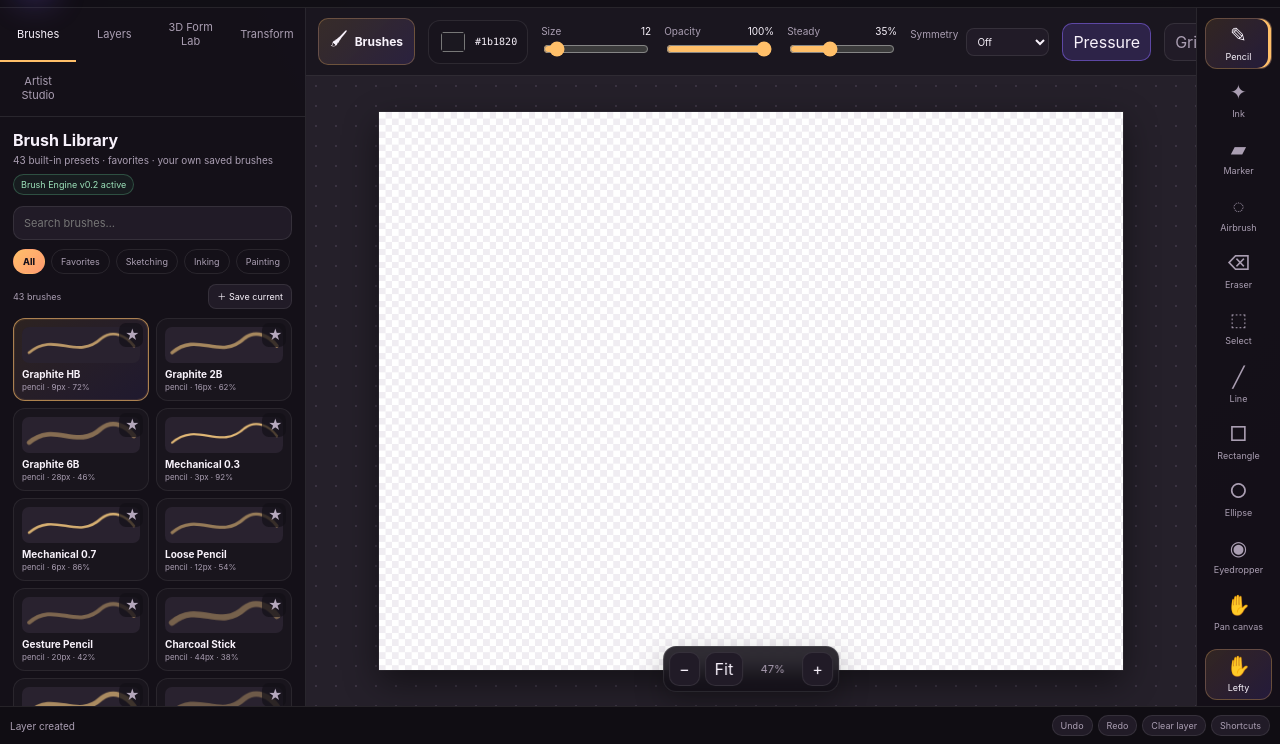
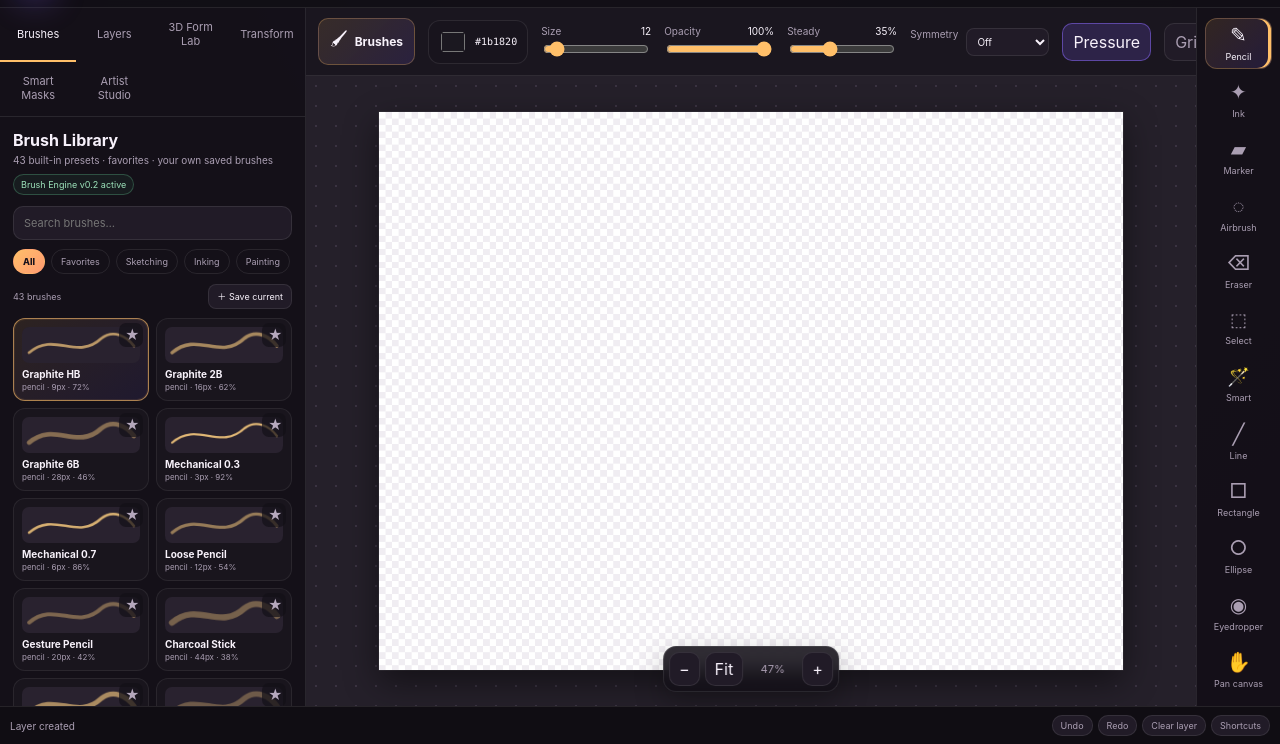
Before and after one commit to MichaelWave369/Domistika, a website built with Vite: page index.html in a window 1280 px wide. Shown: the part 56-800 px from the top of the page. Built offline with nearby package versions, Linux system fonts and the light colour scheme.

Commit message:
Load Domistika smart masks v0.5

```diff
--- a/index.html
+++ b/index.html
@@ -12,6 +12,7 @@
     <div id="app"></div>
     <script type="module" src="/src/ArtistPlayV03.js"></script>
     <script type="module" src="/src/SelectionTransformV04.js"></script>
+    <script type="module" src="/src/SmartMasksV05.js"></script>
     <script type="module" src="/src/main.js"></script>
     <script type="module" src="/src/BrushEngineV02.js"></script>
     <script type="module" src="/src/brushes.js"></script>
```
